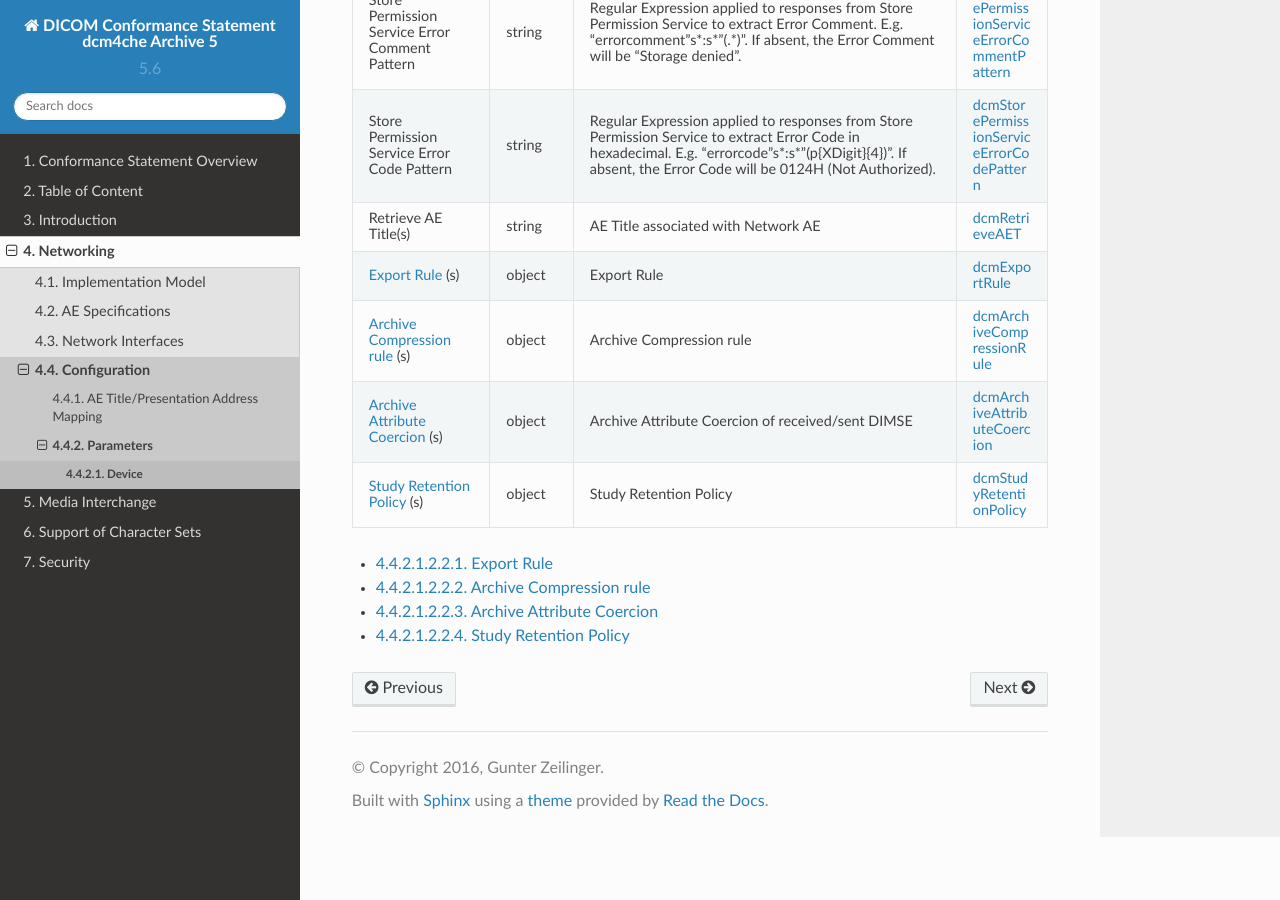
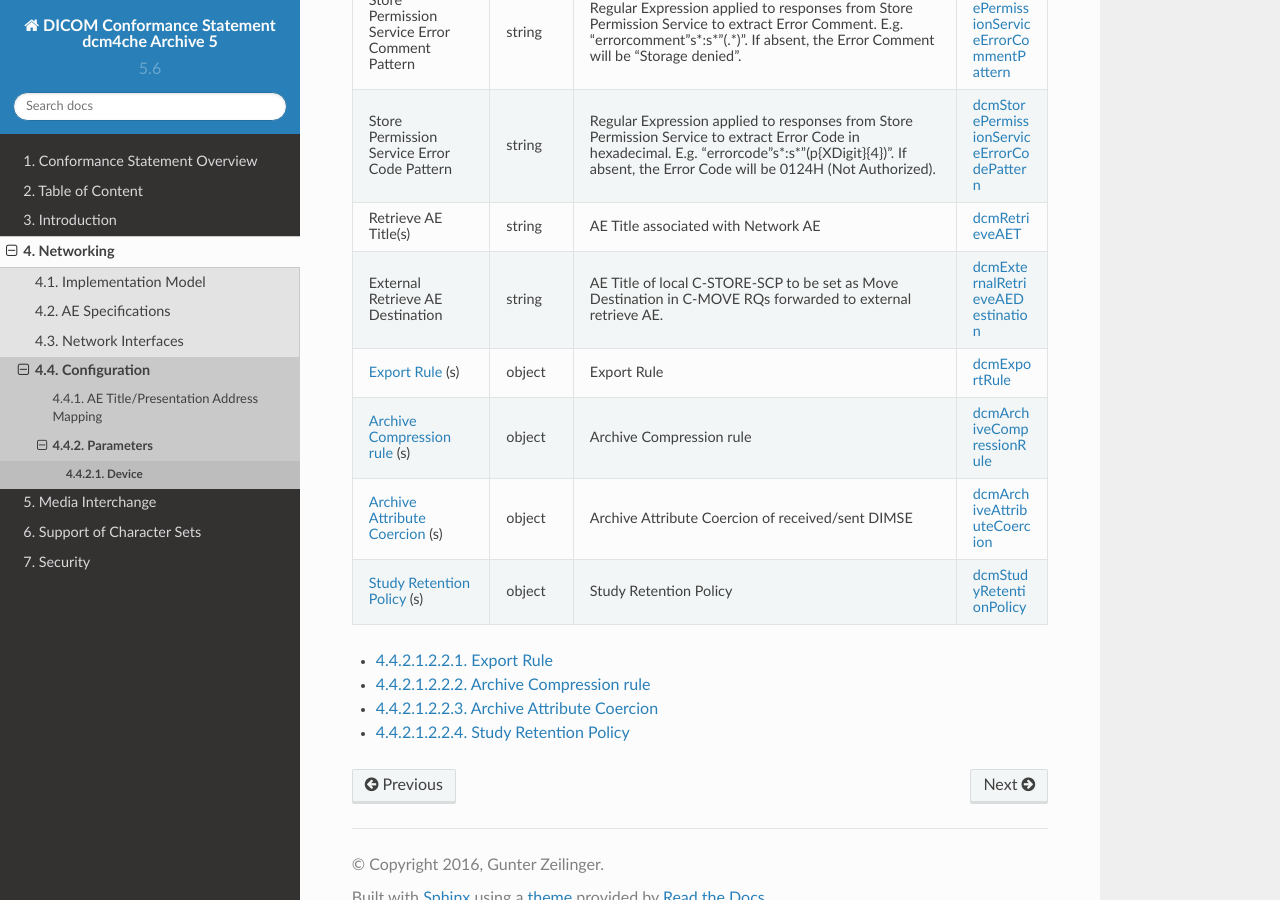
Before and after one commit to dcm4che/dcm4chee-arc-cs, a Sphinx documentation site: the page built from docs/networking/config/archiveNetworkAE.rst, in a window 1280 px wide and 900 px high, scrolled down 3052 px. Built offline with Sphinx 7.4.7 and the Read the Docs theme 2.0.0, drawn with Linux system fonts in a browser that asks for light colours.

Commit message:
update config param

```diff
--- a/docs/networking/config/archiveDevice.rst
+++ b/docs/networking/config/archiveDevice.rst
@@ -299,6 +299,10 @@
     .. _dcmRetrieveAET:
 
     dcmRetrieveAET_"
+    "External Retrieve AE Destination",string,"AE Title of local C-STORE-SCP to be set as Move Destination in C-MOVE RQs forwarded to external retrieve AE.","
+    .. _dcmExternalRetrieveAEDestination:
+
+    dcmExternalRetrieveAEDestination_"
     ":doc:`attributeFilter` (s)",object,"Specifies Attributes stored in the database","
     .. _dcmAttributeFilter:
 
--- a/docs/networking/config/archiveNetworkAE.rst
+++ b/docs/networking/config/archiveNetworkAE.rst
@@ -151,6 +151,10 @@
     .. _dcmRetrieveAET:
 
     dcmRetrieveAET_"
+    "External Retrieve AE Destination",string,"AE Title of local C-STORE-SCP to be set as Move Destination in C-MOVE RQs forwarded to external retrieve AE.","
+    .. _dcmExternalRetrieveAEDestination:
+
+    dcmExternalRetrieveAEDestination_"
     ":doc:`exportRule` (s)",object,"Export Rule","
     .. _dcmExportRule:
 
--- a/docs/networking/config/storage.rst
+++ b/docs/networking/config/storage.rst
@@ -35,7 +35,7 @@
     .. _dcmProperty:
 
     dcmProperty_"
-    "External Retrieve AET",string,"Enable deletion of Studies which are retrievable from this AE from the Storage System if the usable space fall below configured threshold.","
+    "External Retrieve AET",string,"Constrain deletion of Studies, whose objects are retrievable using this AE from the external Storage System, if usable space falls below configured threshold.","
     .. _dcmExternalRetrieveAET:
 
     dcmExternalRetrieveAET_"
```
